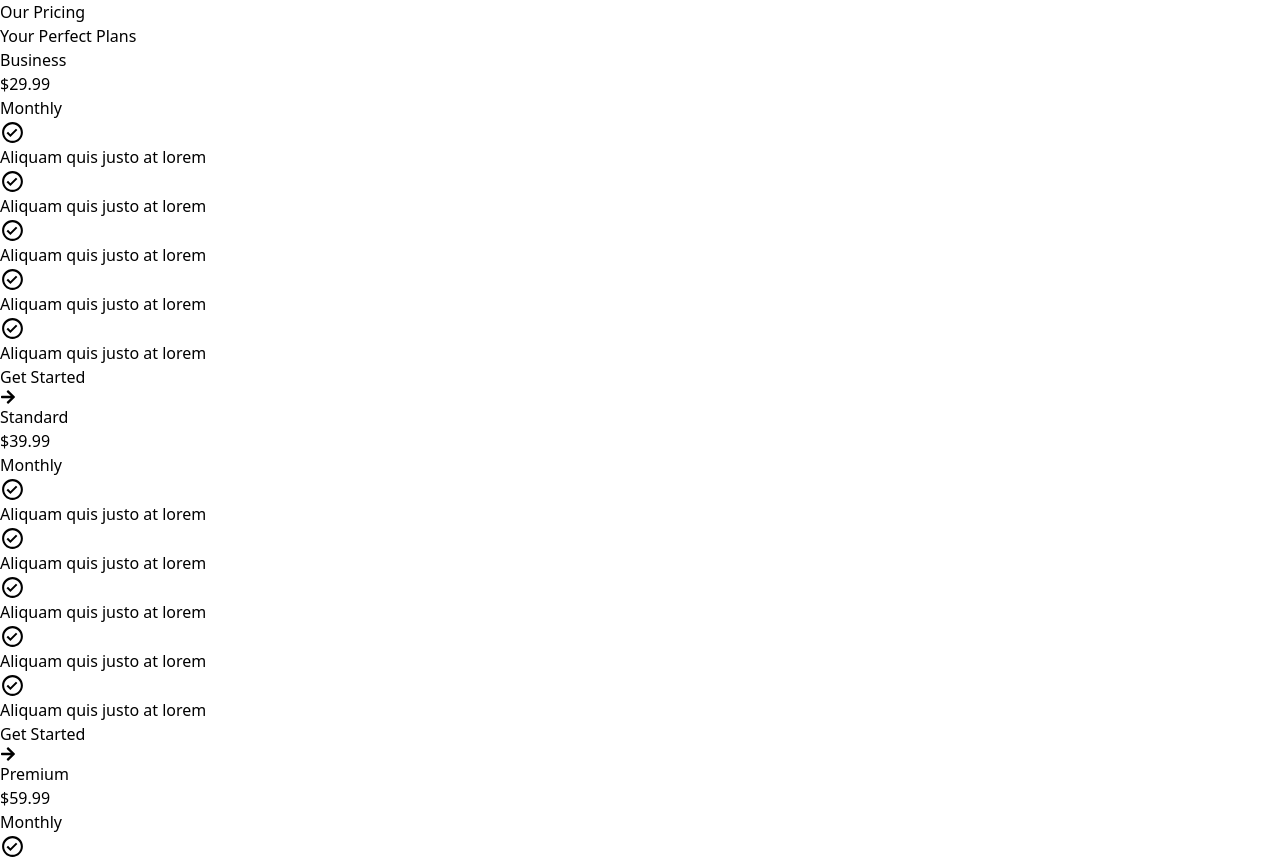
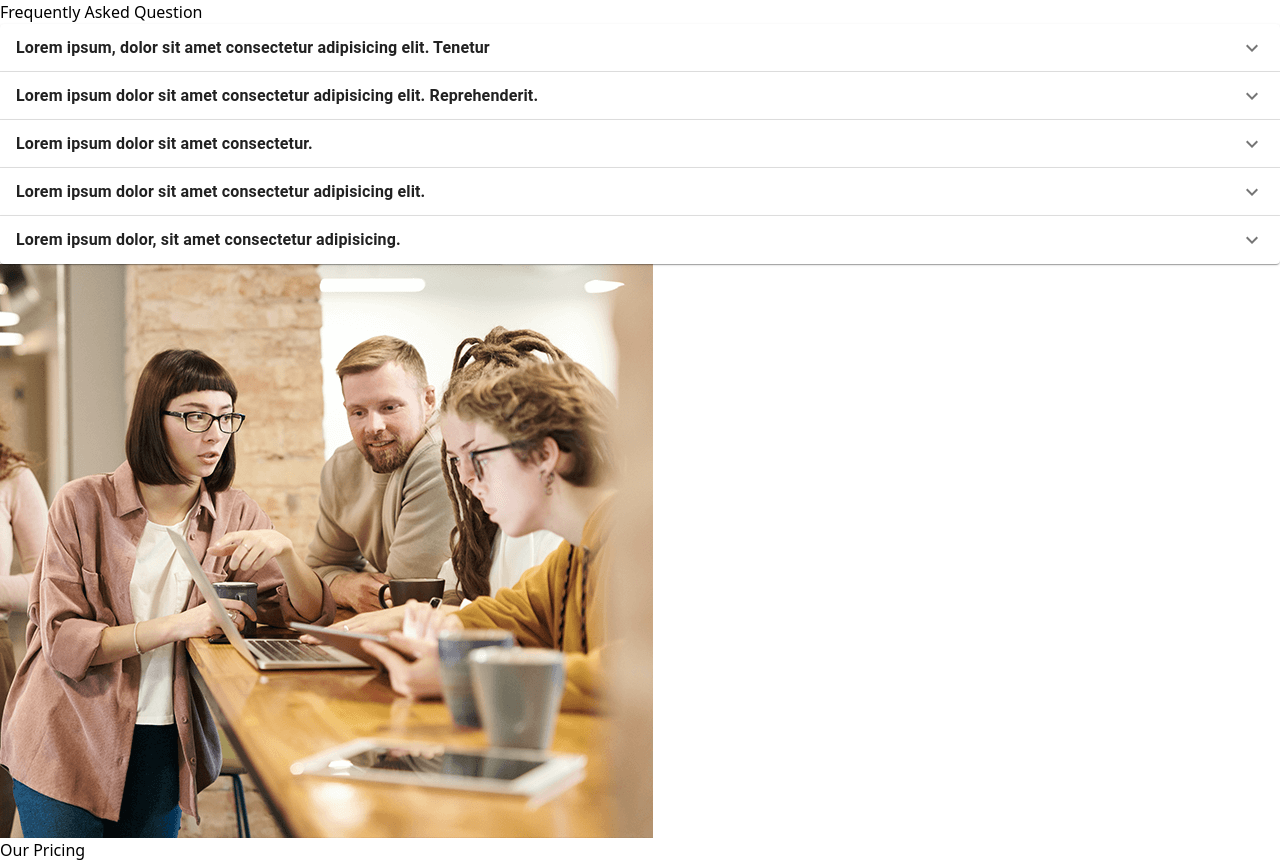
Before and after one commit to jakariamasum/Xyber, a React (Vite) app: page / in a window 1280 px wide. Shown: the top 862 px of the page. Built offline with nearby package versions, Linux system fonts and the light colour scheme.

Commit message:
questions add

```diff
--- a/package.json
+++ b/package.json
@@ -10,6 +10,10 @@
     "preview": "vite preview"
   },
   "dependencies": {
+    "@emotion/react": "^11.11.1",
+    "@emotion/styled": "^11.11.0",
+    "@mui/icons-material": "^5.14.14",
+    "@mui/material": "^5.14.14",
     "localforage": "^1.10.0",
     "match-sorter": "^6.3.1",
     "react": "^18.2.0",
--- a/src/App.jsx
+++ b/src/App.jsx
@@ -4,12 +4,14 @@
 import Blogs from "./components/Blogs/Blogs"
 import Footer from "./components/Footer/Footer"
 import Plans from "./components/Plans/Plans"
+import Questions from "./components/Questions/Questions"
 import Testimonials from "./components/Testimonials/Testimonials"
 
 function App() {
 
   return (
     <div>
+      <Questions/>
       <Plans/>
       <Testimonials/>
       <Blogs/>
--- /dev/null
+++ b/src/components/Accordian/Accordion.jsx
@@ -0,0 +1,104 @@
+import * as React from 'react';
+import Accordion from '@mui/material/Accordion';
+import AccordionDetails from '@mui/material/AccordionDetails';
+import AccordionSummary from '@mui/material/AccordionSummary';
+import Typography from '@mui/material/Typography';
+import ExpandMoreIcon from '@mui/icons-material/ExpandMore';
+
+export default function ControlledAccordions() {
+    const [expanded, setExpanded] = React.useState(false);
+
+    const handleChange = (panel) => (event, isExpanded) => {
+        setExpanded(isExpanded ? panel : false);
+    };
+
+    return (
+        <div>
+            <Accordion expanded={expanded === 'panel1'} onChange={handleChange('panel1')}>
+                <AccordionSummary
+                    expandIcon={<ExpandMoreIcon />}
+                    aria-controls="panel1bh-content"
+                    id="panel1bh-header"
+                >
+                    <Typography sx={{ color: 'text.primary', fontWeight: 'bold' }}> Lorem ipsum, dolor sit amet consectetur adipisicing elit. Tenetur </Typography>
+                </AccordionSummary>
+                <AccordionDetails>
+                    <Typography>
+                        Nulla facilisi. Phasellus sollicitudin nulla et quam mattis feugiat.
+                        Aliquam eget maximus est, id dignissim quam. Lorem ipsum dolor sit amet consectetur adipisicing.
+                    </Typography>
+                </AccordionDetails>
+            </Accordion>
+            <Accordion expanded={expanded === 'panel2'} onChange={handleChange('panel2')}>
+                <AccordionSummary
+                    expandIcon={<ExpandMoreIcon />}
+                    aria-controls="panel2bh-content"
+                    id="panel2bh-header"
+                >
+                    <Typography sx={{ color: 'text.primary', fontWeight: 'bold' }}>
+                        Lorem ipsum dolor sit amet consectetur adipisicing elit. Reprehenderit.
+                    </Typography>
+                </AccordionSummary>
+                <AccordionDetails>
+                    <Typography>
+                        Donec placerat, lectus sed mattis semper, neque lectus feugiat lectus,
+                        varius pulvinar diam eros in elit. Pellentesque convallis laoreet Lorem ipsum, dolor sit amet consectetur adipisici  laoreet.
+                    </Typography>
+                </AccordionDetails>
+            </Accordion>
+            <Accordion expanded={expanded === 'panel3'} onChange={handleChange('panel3')}>
+                <AccordionSummary
+                    expandIcon={<ExpandMoreIcon />}
+                    aria-controls="panel3bh-content"
+                    id="panel3bh-header"
+                >
+
+                    <Typography sx={{ color: 'text.primary', fontWeight: 'bold' }}>
+                        Lorem ipsum dolor sit amet consectetur.
+                    </Typography>
+                </AccordionSummary>
+                <AccordionDetails>
+                    <Typography>
+                        Nunc vitae orci ultricies, auctor nunc in, volutpat nisl. Integer sit
+                        amet egestas eros, vitae egestas augue. Duis vel est augue.
+                    </Typography>
+                </AccordionDetails>
+            </Accordion>
+            <Accordion expanded={expanded === 'panel4'} onChange={handleChange('panel4')}>
+                <AccordionSummary
+                    expandIcon={<ExpandMoreIcon />}
+                    aria-controls="panel4bh-content"
+                    id="panel4bh-header"
+                >
+                    <Typography sx={{ color: 'text.primary', fontWeight: 'bold' }}>
+                        Lorem ipsum dolor sit amet consectetur adipisicing elit.
+                    </Typography>
+                </AccordionSummary>
+                <AccordionDetails>
+                    <Typography>
+                        Nunc vitae orci ultricies, auctor nunc in, volutpat nisl. Integer sit
+                        amet egestas eros, vitae egestas augue. Duis vel est augue.
+                    </Typography>
+                </AccordionDetails>
+            </Accordion>
+            <Accordion expanded={expanded === 'panel5'} onChange={handleChange('panel5')}>
+                <AccordionSummary
+                    expandIcon={<ExpandMoreIcon />}
+                    aria-controls="panel5bh-content"
+                    id="panel5bh-header"
+                >
+                    <Typography sx={{ color: 'text.primary', fontWeight: 'bold' }}>
+                        Lorem ipsum dolor, sit amet consectetur adipisicing.
+                    </Typography>
+                </AccordionSummary>
+                <AccordionDetails>
+                    <Typography>
+                        Nunc vitae orci ultricies, auctor nunc in, volutpat nisl. Integer sit
+                        amet egestas eros, vitae egestas augue. Duis vel est augue.
+                    </Typography>
+                </AccordionDetails>
+            </Accordion>
+
+        </div>
+    );
+}
--- /dev/null
+++ b/src/components/Questions/Questions.jsx
@@ -0,0 +1,15 @@
+import ControlledAccordions from "../Accordian/Accordion";
+import img from '../../assets/ask.png'
+const Questions = () => {
+    return (
+        <div className="grid grid-cols-2 gap-4 px-32 items-center bg-[#EDF0F3] py-16">
+            <div>
+                <h1 className="text-5xl font-bold mb-8">Frequently Asked Question</h1>
+                <ControlledAccordions />
+            </div>
+            <img src={img} alt="" className="rounded-lg h-[80%]"/>
+        </div>
+    );
+};
+
+export default Questions;
```
Also changed, not shown: src/assets/ask.png (added), 1 other file (tests, documents, lock files or other folders).
